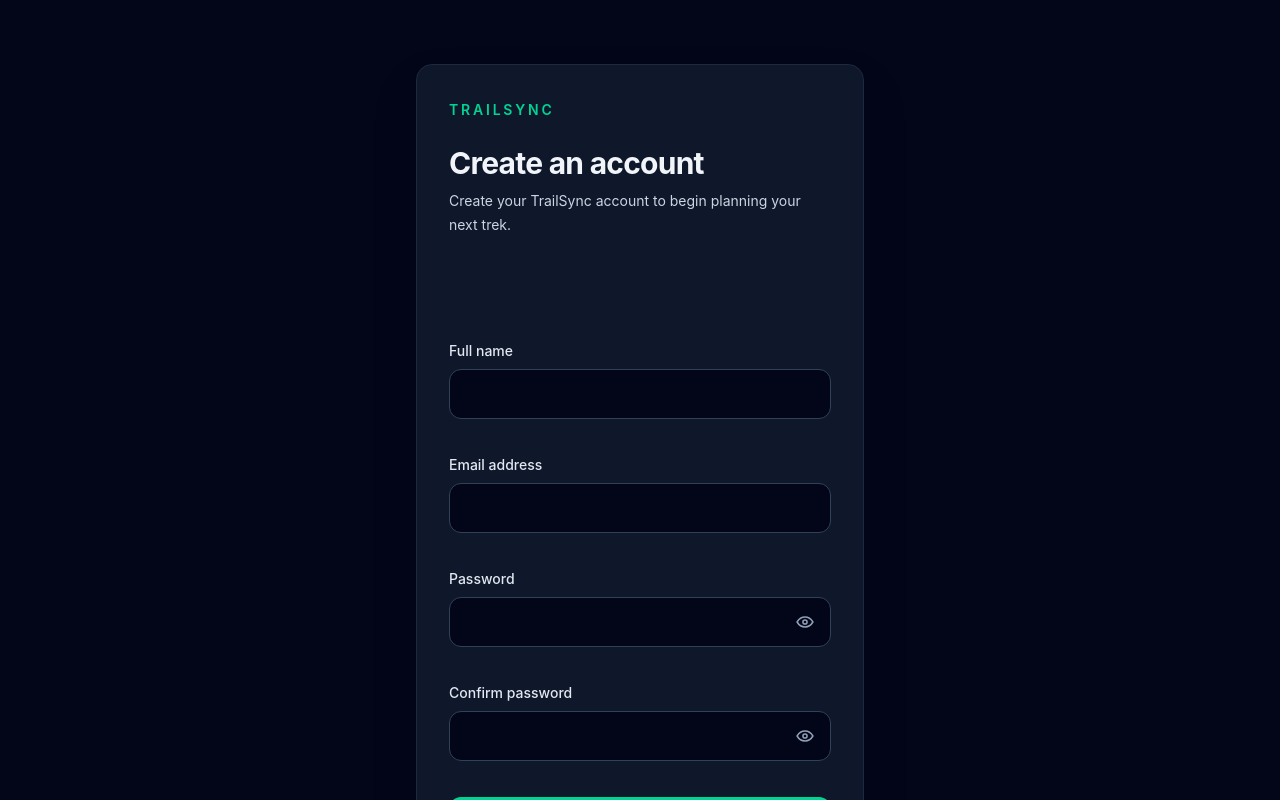
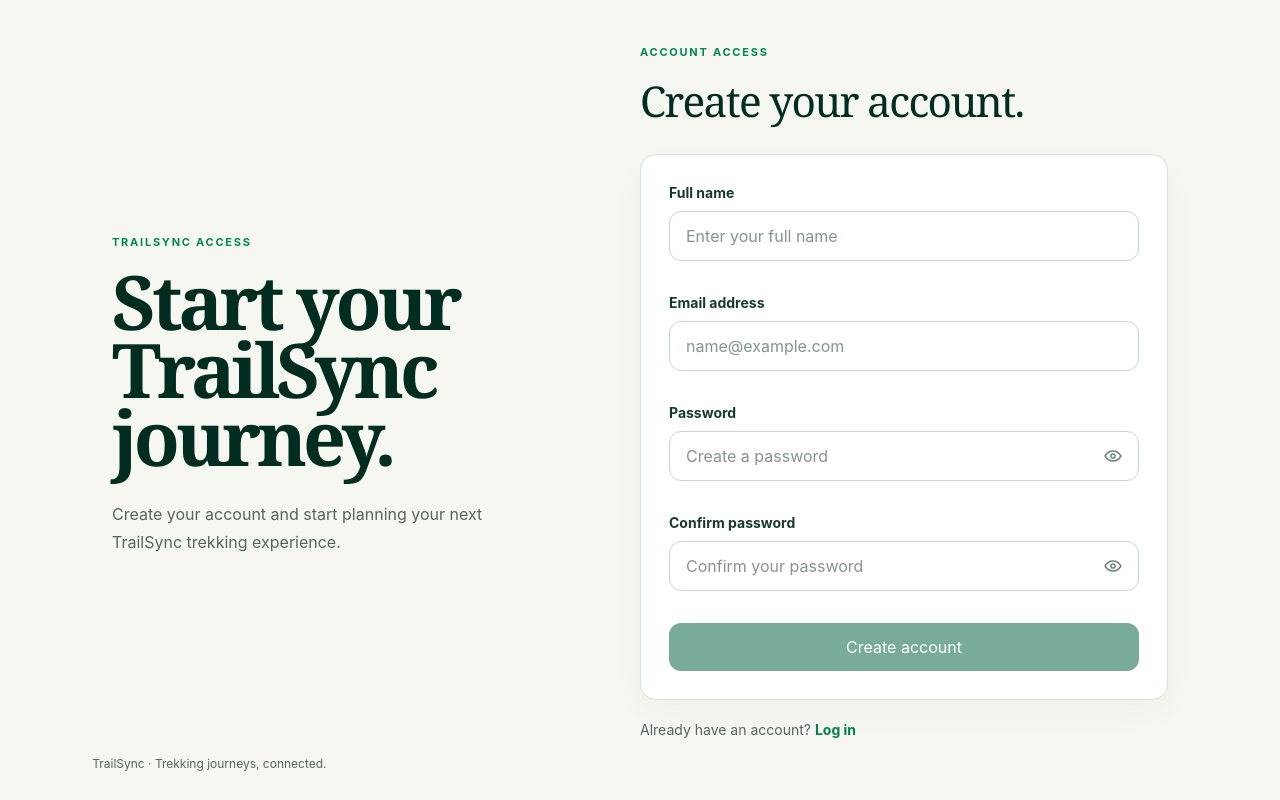
Before and after one commit to jieddev/TrailSync-Mountain-Trekking-Project, a React (Vite) app in the folder frontend/: page /register in a window 1280 px wide. Shown: the top 800 px of the page. Built offline with nearby package versions, Linux system fonts and the light colour scheme; no server answers.

Commit message:
Feat/update auth UI (#31)
* checkpoint: auth UI before layout refinement

* refine auth page layout

```diff
--- a/frontend/src/features/auth/components/AuthFormField.tsx
+++ b/frontend/src/features/auth/components/AuthFormField.tsx
@@ -9,6 +9,7 @@ type AuthFormFieldProps = {
   name: string
   onBlur?: FocusEventHandler<HTMLInputElement>
   onChange: ChangeEventHandler<HTMLInputElement>
+  placeholder?: string
   supplemental?: ReactNode
   trailingAction?: ReactNode
   type: 'email' | 'password' | 'text'
@@ -24,6 +25,7 @@ export default function AuthFormField({
   name,
   onBlur,
   onChange,
+  placeholder,
   supplemental,
   trailingAction,
   type,
@@ -36,7 +38,7 @@ export default function AuthFormField({
   return (
     <div>
       <label
-        className="mb-2 block text-sm font-medium text-slate-200"
+        className="mb-2 block text-sm font-bold text-[#173a2e]"
         htmlFor={id}
       >
         {label}
@@ -46,11 +48,12 @@ export default function AuthFormField({
           aria-describedby={describedBy}
           aria-invalid={Boolean(error)}
           autoComplete={autoComplete}
-          className={`block w-full rounded-xl border border-slate-700 bg-slate-950 px-4 py-3 text-slate-100 outline-none transition placeholder:text-slate-500 focus:border-emerald-400 focus:ring-2 focus:ring-emerald-400/25 ${trailingAction ? 'pr-12' : ''}`}
+          className={`block w-full rounded-xl border border-[#c8d7cf] bg-white px-4 py-3 text-[#173a2e] outline-none transition placeholder:text-[#83958c] focus:border-[#008755] focus:ring-2 focus:ring-[#008755]/15 ${trailingAction ? 'pr-12' : ''}`}
           id={id}
           name={name}
           onBlur={onBlur}
           onChange={onChange}
+          placeholder={placeholder}
           type={type}
           value={value}
         />
@@ -61,14 +64,14 @@ export default function AuthFormField({
         ) : null}
       </div>
       {hint ? (
-        <p className="pt-1 text-sm text-slate-400" id={hintId}>
+        <p className="pt-1 text-sm text-[#52675e]" id={hintId}>
           {hint}
         </p>
       ) : null}
       {supplemental}
       <p
         aria-live="polite"
-        className="min-h-5 pt-1 text-sm text-rose-300"
+        className="min-h-5 pt-1 text-sm text-rose-600"
         id={errorId}
       >
         {error}
--- a/frontend/src/features/auth/components/AuthPageLayout.tsx
+++ b/frontend/src/features/auth/components/AuthPageLayout.tsx
@@ -4,6 +4,7 @@ import { Link } from 'react-router-dom'
 type AuthPageLayoutProps = {
   children: ReactNode
   description: string
+  formTitle: string
   footerPrompt: string
   footerText: string
   footerTo: string
@@ -13,35 +14,55 @@ type AuthPageLayoutProps = {
 export default function AuthPageLayout({
   children,
   description,
+  formTitle,
   footerPrompt,
   footerText,
   footerTo,
   title,
 }: AuthPageLayoutProps) {
   return (
-    <main className="min-h-screen bg-slate-950 px-4 py-10 text-slate-100 sm:px-6 lg:py-16">
-      <section className="mx-auto w-full max-w-md rounded-2xl border border-slate-800 bg-slate-900 p-6 shadow-2xl shadow-slate-950/40 sm:p-8">
+    <main className="min-h-screen bg-[#f7f7f1] px-5 py-8 text-[#062f22] sm:px-10 sm:py-12 lg:grid lg:grid-rows-[1fr_auto] lg:px-[7.2%] lg:py-7">
+      <section className="mx-auto grid w-full max-w-[1056px] gap-10 lg:min-h-0 lg:grid-cols-[minmax(0,432px)_minmax(0,528px)] lg:items-center lg:gap-24">
+        <div className="lg:pt-0">
           <Link
-          className="inline-flex rounded-sm text-sm font-semibold uppercase tracking-[0.2em] text-emerald-400 outline-none focus-visible:ring-2 focus-visible:ring-emerald-400 focus-visible:ring-offset-4 focus-visible:ring-offset-slate-900"
+            className="inline-flex rounded-sm text-[11px] font-bold uppercase tracking-[0.16em] text-[#008755] outline-none focus-visible:ring-2 focus-visible:ring-[#008755] focus-visible:ring-offset-4 focus-visible:ring-offset-[#f7f7f1]"
             to="/login"
           >
-          TrailSync
+            TrailSync access
           </Link>
-        <h1 className="mt-6 text-3xl font-bold tracking-tight">{title}</h1>
-        <p className="mt-2 text-sm leading-6 text-slate-300">{description}</p>
+          <h1 className="mt-4 max-w-md font-serif text-5xl font-bold leading-[0.9] tracking-[-0.055em] text-[#002d20] sm:text-6xl lg:text-[4.7rem]">
+            {title}
+          </h1>
+          <p className="mt-7 max-w-[28rem] text-base leading-7 text-[#52675e]">
+            {description}
+          </p>
+        </div>
 
+        <div className="w-full lg:pt-0">
+          <p className="text-[11px] font-bold uppercase tracking-[0.16em] text-[#008755]">
+            Account access
+          </p>
+          <h2 className="mt-5 font-serif text-[2.3rem] leading-none tracking-[-0.04em] text-[#002d20] sm:text-[2.65rem]">
+            {formTitle}
+          </h2>
+          <section className="mt-8 rounded-2xl border border-[#d5e1da] bg-white p-5 shadow-[0_12px_30px_rgba(0,45,32,0.035)] sm:p-7">
             {children}
+          </section>
 
-        <p className="mt-6 text-center text-sm text-slate-300">
+          <p className="mt-5 text-sm text-[#52675e]">
             {footerPrompt}{' '}
             <Link
-            className="font-semibold text-emerald-400 underline-offset-4 outline-none hover:text-emerald-300 hover:underline focus-visible:rounded-sm focus-visible:ring-2 focus-visible:ring-emerald-400"
+              className="font-bold text-[#007e4f] underline-offset-4 outline-none hover:text-[#005f3c] hover:underline focus-visible:rounded-sm focus-visible:ring-2 focus-visible:ring-[#008755]"
               to={footerTo}
             >
               {footerText}
             </Link>
           </p>
+        </div>
       </section>
+      <p className="mt-10 text-xs text-[#52675e] lg:mt-0">
+        TrailSync · Trekking journeys, connected.
+      </p>
     </main>
   )
 }
--- a/frontend/src/features/auth/components/AuthSubmitButton.tsx
+++ b/frontend/src/features/auth/components/AuthSubmitButton.tsx
@@ -10,7 +10,7 @@ export default function AuthSubmitButton({
   return (
     <button
       aria-busy={isLoading}
-      className="mt-2 flex w-full items-center justify-center rounded-xl bg-emerald-400 px-4 py-3 text-sm font-bold text-slate-950 transition hover:bg-emerald-300 focus-visible:outline-2 focus-visible:outline-offset-2 focus-visible:outline-emerald-400 disabled:cursor-not-allowed disabled:opacity-60"
+      className="mt-2 flex w-full items-center justify-center rounded-xl bg-[#78ab98] px-4 py-3 text-sm font-bold text-white transition hover:bg-[#5f9984] focus-visible:outline-2 focus-visible:outline-offset-2 focus-visible:outline-[#008755] disabled:cursor-not-allowed disabled:opacity-60"
       disabled={isLoading}
       type="submit"
     >
--- a/frontend/src/features/auth/pages/LoginPage.tsx
+++ b/frontend/src/features/auth/pages/LoginPage.tsx
@@ -92,17 +92,24 @@ export default function LoginPage() {
 
   return (
     <AuthPageLayout
-      description="Sign in to manage your TrailSync experience."
+      description="Sign in to continue planning and managing your TrailSync trekking experience."
       footerPrompt="New to TrailSync?"
       footerText="Create an account"
       footerTo="/register"
-      title="Welcome back"
+      formTitle="Sign in to TrailSync."
+      title="Welcome back to TrailSync."
     >
-      <form className="mt-8 space-y-4" noValidate onSubmit={handleSubmit}>
-        <div aria-live="polite" className="min-h-5 text-sm text-rose-300">
+      <form className="space-y-3" noValidate onSubmit={handleSubmit}>
+        <div
+          aria-live="polite"
+          className={formError ? 'text-sm text-rose-600' : 'hidden'}
+        >
           {formError}
         </div>
-        <div aria-live="polite" className="min-h-5 text-sm text-emerald-300">
+        <div
+          aria-live="polite"
+          className={successMessage ? 'text-sm text-[#007e4f]' : 'hidden'}
+        >
           {successMessage}
         </div>
         <AuthFormField
@@ -112,6 +119,7 @@ export default function LoginPage() {
           label="Email address"
           name="email"
           onChange={handleChange}
+          placeholder="name@example.com"
           type="email"
           value={values.email}
         />
@@ -122,10 +130,11 @@ export default function LoginPage() {
           label="Password"
           name="password"
           onChange={handleChange}
+          placeholder="Enter your password"
           trailingAction={
             <button
               aria-label={isPasswordVisible ? 'Hide password' : 'Show password'}
-              className="rounded-sm p-1 text-slate-400 outline-none hover:text-slate-200 focus-visible:ring-2 focus-visible:ring-emerald-400"
+              className="rounded-sm p-1 text-[#70857b] outline-none hover:text-[#173a2e] focus-visible:ring-2 focus-visible:ring-[#008755]"
               onClick={() => setIsPasswordVisible((visible) => !visible)}
               type="button"
             >
--- a/frontend/src/features/auth/pages/RegisterPage.tsx
+++ b/frontend/src/features/auth/pages/RegisterPage.tsx
@@ -70,18 +70,18 @@ export default function RegisterPage() {
   const passwordStrength = getPasswordStrength(values.password)
   const strengthStyles = {
     Weak: {
-      bar: 'bg-rose-400',
-      label: 'text-rose-300',
+      bar: 'bg-rose-500',
+      label: 'text-rose-600',
       width: 'w-1/3',
     },
     Fair: {
-      bar: 'bg-amber-400',
-      label: 'text-amber-300',
+      bar: 'bg-amber-500',
+      label: 'text-amber-600',
       width: 'w-2/3',
     },
     Strong: {
-      bar: 'bg-emerald-400',
-      label: 'text-emerald-300',
+      bar: 'bg-[#008755]',
+      label: 'text-[#007e4f]',
       width: 'w-full',
     },
   }
@@ -165,17 +165,24 @@ export default function RegisterPage() {
 
   return (
     <AuthPageLayout
-      description="Create your TrailSync account to begin planning your next trek."
+      description="Create your account and start planning your next TrailSync trekking experience."
       footerPrompt="Already have an account?"
       footerText="Log in"
       footerTo="/login"
-      title="Create an account"
+      formTitle="Create your account."
+      title="Start your TrailSync journey."
     >
-      <form className="mt-8 space-y-4" noValidate onSubmit={handleSubmit}>
-        <div aria-live="polite" className="min-h-5 text-sm text-rose-300">
+      <form className="space-y-3" noValidate onSubmit={handleSubmit}>
+        <div
+          aria-live="polite"
+          className={formError ? 'text-sm text-rose-600' : 'hidden'}
+        >
           {formError}
         </div>
-        <div aria-live="polite" className="min-h-5 text-sm text-emerald-300">
+        <div
+          aria-live="polite"
+          className={successMessage ? 'text-sm text-[#007e4f]' : 'hidden'}
+        >
           {successMessage}
         </div>
         <AuthFormField
@@ -185,6 +192,7 @@ export default function RegisterPage() {
           label="Full name"
           name="fullName"
           onChange={handleChange}
+          placeholder="Enter your full name"
           type="text"
           value={values.fullName}
         />
@@ -195,6 +203,7 @@ export default function RegisterPage() {
           label="Email address"
           name="email"
           onChange={handleChange}
+          placeholder="name@example.com"
           type="email"
           value={values.email}
         />
@@ -206,10 +215,11 @@ export default function RegisterPage() {
           name="password"
           onBlur={handlePasswordBlur}
           onChange={handleChange}
+          placeholder="Create a password"
           supplemental={
             passwordStrength ? (
               <div className="pt-2" role="status">
-                <p className="text-sm text-slate-400">
+                <p className="text-sm text-[#52675e]">
                   Password strength:{' '}
                   <span className={strengthStyles[passwordStrength].label}>
                     {passwordStrength}
@@ -217,7 +227,7 @@ export default function RegisterPage() {
                 </p>
                 <div
                   aria-hidden="true"
-                  className="mt-1 h-1.5 overflow-hidden rounded-full bg-slate-700"
+                  className="mt-1 h-1.5 overflow-hidden rounded-full bg-[#dce8e1]"
                 >
                   <div
                     className={`h-full rounded-full ${strengthStyles[passwordStrength].bar} ${strengthStyles[passwordStrength].width}`}
@@ -229,7 +239,7 @@ export default function RegisterPage() {
           trailingAction={
             <button
               aria-label={isPasswordVisible ? 'Hide password' : 'Show password'}
-              className="rounded-sm p-1 text-slate-400 outline-none hover:text-slate-200 focus-visible:ring-2 focus-visible:ring-emerald-400"
+              className="rounded-sm p-1 text-[#70857b] outline-none hover:text-[#173a2e] focus-visible:ring-2 focus-visible:ring-[#008755]"
               onClick={() => setIsPasswordVisible((visible) => !visible)}
               type="button"
             >
@@ -246,6 +256,7 @@ export default function RegisterPage() {
           label="Confirm password"
           name="confirmPassword"
           onChange={handleChange}
+          placeholder="Confirm your password"
           trailingAction={
             <button
               aria-label={
@@ -253,7 +264,7 @@ export default function RegisterPage() {
                   ? 'Hide confirm password'
                   : 'Show confirm password'
               }
-              className="rounded-sm p-1 text-slate-400 outline-none hover:text-slate-200 focus-visible:ring-2 focus-visible:ring-emerald-400"
+              className="rounded-sm p-1 text-[#70857b] outline-none hover:text-[#173a2e] focus-visible:ring-2 focus-visible:ring-[#008755]"
               onClick={() => setIsConfirmPasswordVisible((visible) => !visible)}
               type="button"
             >
--- a/frontend/src/styles/index.css
+++ b/frontend/src/styles/index.css
@@ -2,8 +2,8 @@
 
 :root {
   font-family: Inter, ui-sans-serif, system-ui, sans-serif;
-  color: #f1f5f9;
-  background: #020617;
+  color: #062f22;
+  background: #f7f7f1;
   font-synthesis: none;
   text-rendering: optimizeLegibility;
 }
```
Lines whose indentation alone changed are shown as unchanged.
